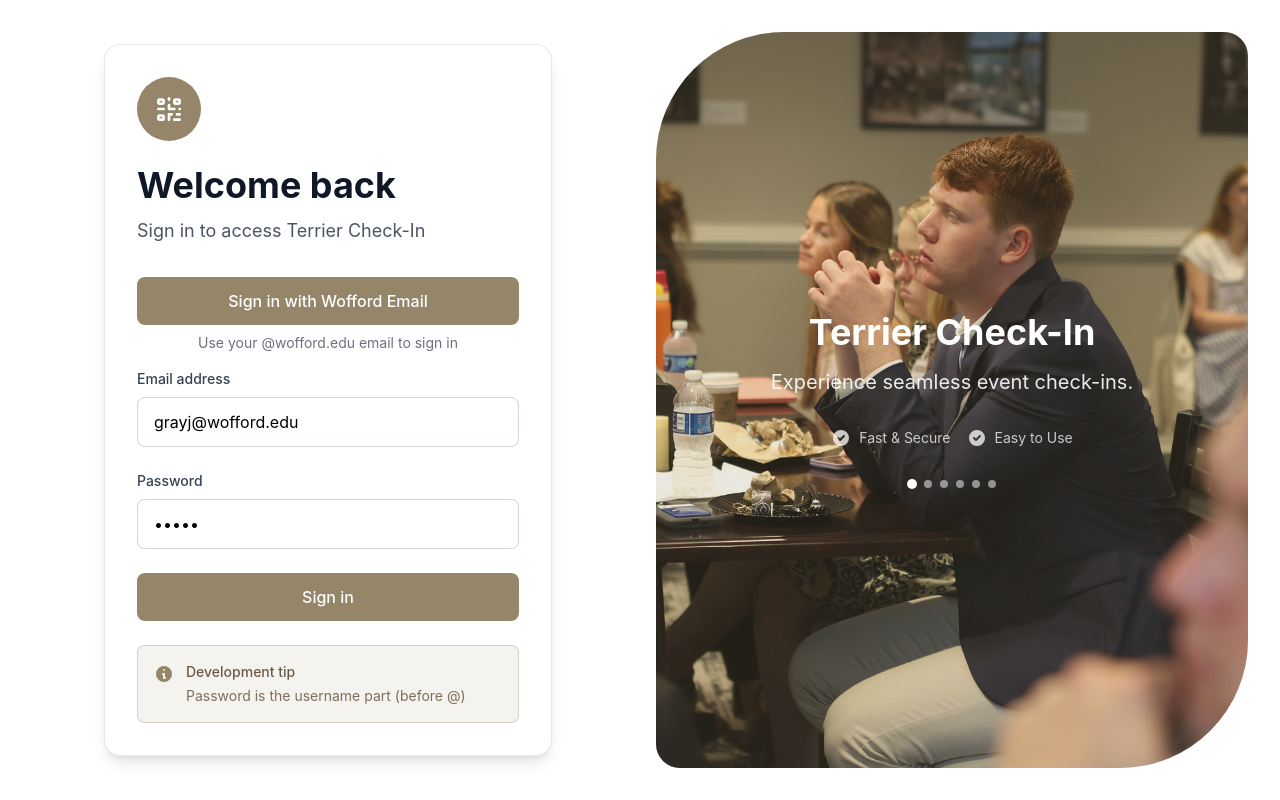
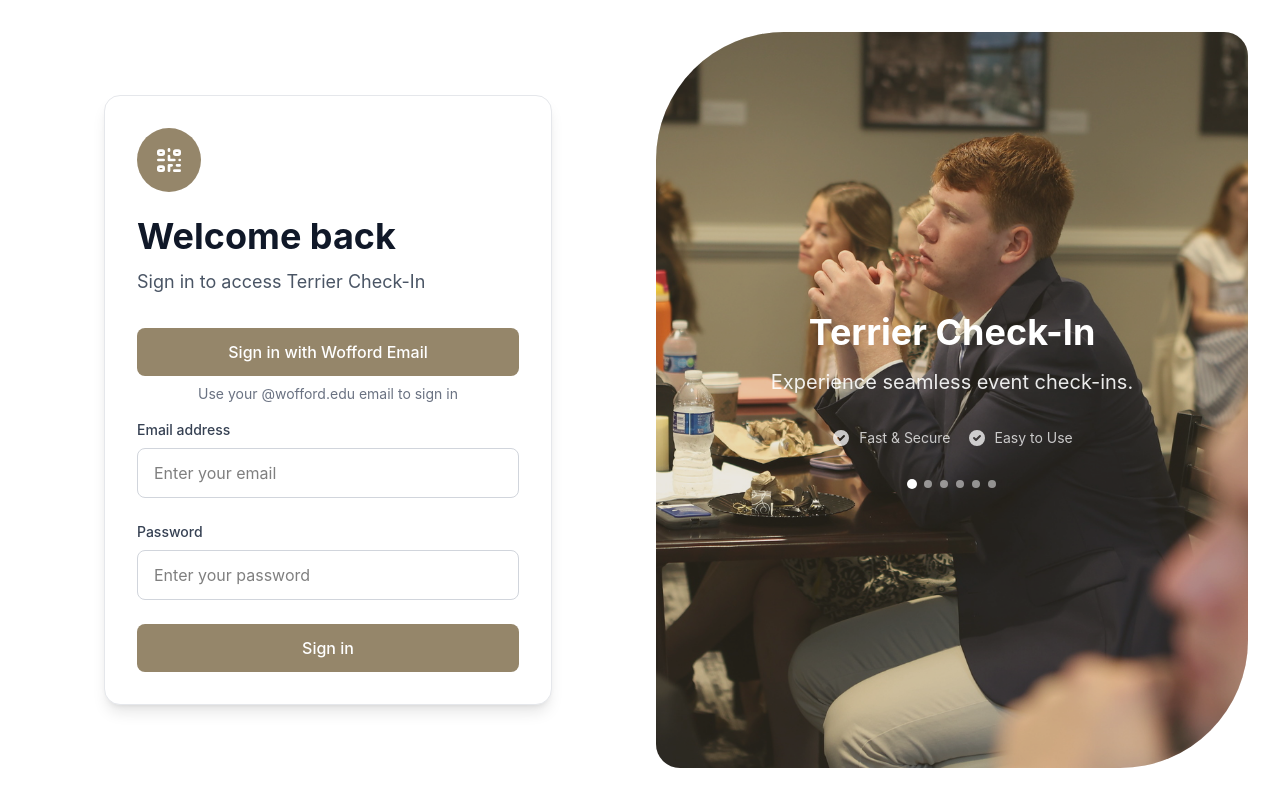
Before and after one commit to joelgammah/Attendance-Checkin, a React (Vite) app in the folder frontend/: page /login in a window 1280 px wide. Built offline with nearby package versions, Linux system fonts and the light colour scheme; no server answers.

Commit message:
Remove dev tip and clear prefilled login fields; update tests to use label queries

```diff
--- a/frontend/src/pages/LoginPage.tsx
+++ b/frontend/src/pages/LoginPage.tsx
@@ -4,8 +4,8 @@
 
 export default function LoginPage(){
   const { loginWithRedirect, isAuthenticated, isLoading, user, getAccessTokenSilently } = useAuth0()
-  const [email, setEmail] = React.useState('grayj@wofford.edu')
-  const [password, setPassword] = React.useState('grayj')
+  const [email, setEmail] = React.useState('')
+  const [password, setPassword] = React.useState('')
   const [error, setError] = React.useState('')
   const [loading, setLoading] = React.useState(false)
   const [currentImageIndex, setCurrentImageIndex] = React.useState(0)
@@ -229,18 +229,7 @@
               )}
             </button>
 
-            {/* Helper Text */}
-            <div className="rounded-lg p-4" style={{backgroundColor: 'rgba(149, 134, 106, 0.1)', borderColor: 'rgba(149, 134, 106, 0.3)', borderWidth: '1px'}}>
-              <div className="flex items-start space-x-3">
-                <svg className="w-5 h-5 mt-0.5 flex-shrink-0" style={{color: '#95866A'}} fill="currentColor" viewBox="0 0 20 20">
-                  <path fillRule="evenodd" d="M18 10a8 8 0 11-16 0 8 8 0 0116 0zm-7-4a1 1 0 11-2 0 1 1 0 012 0zM9 9a1 1 0 000 2v3a1 1 0 001 1h1a1 1 0 100-2v-3a1 1 0 00-1-1H9z" clipRule="evenodd" />
-                </svg>
-                <div>
-                  <h3 className="text-sm font-medium" style={{color: '#6b5a47'}}>Development tip</h3>
-                  <p className="text-sm mt-1" style={{color: '#7d6f57'}}>Password is the username part (before @)</p>
-                </div>
-              </div>
-            </div>
+            {/* Development tip removed */}
           </form>
         </div>
       </div>
```
Also changed, not shown: 1 other file (tests, documents, lock files or other folders).
